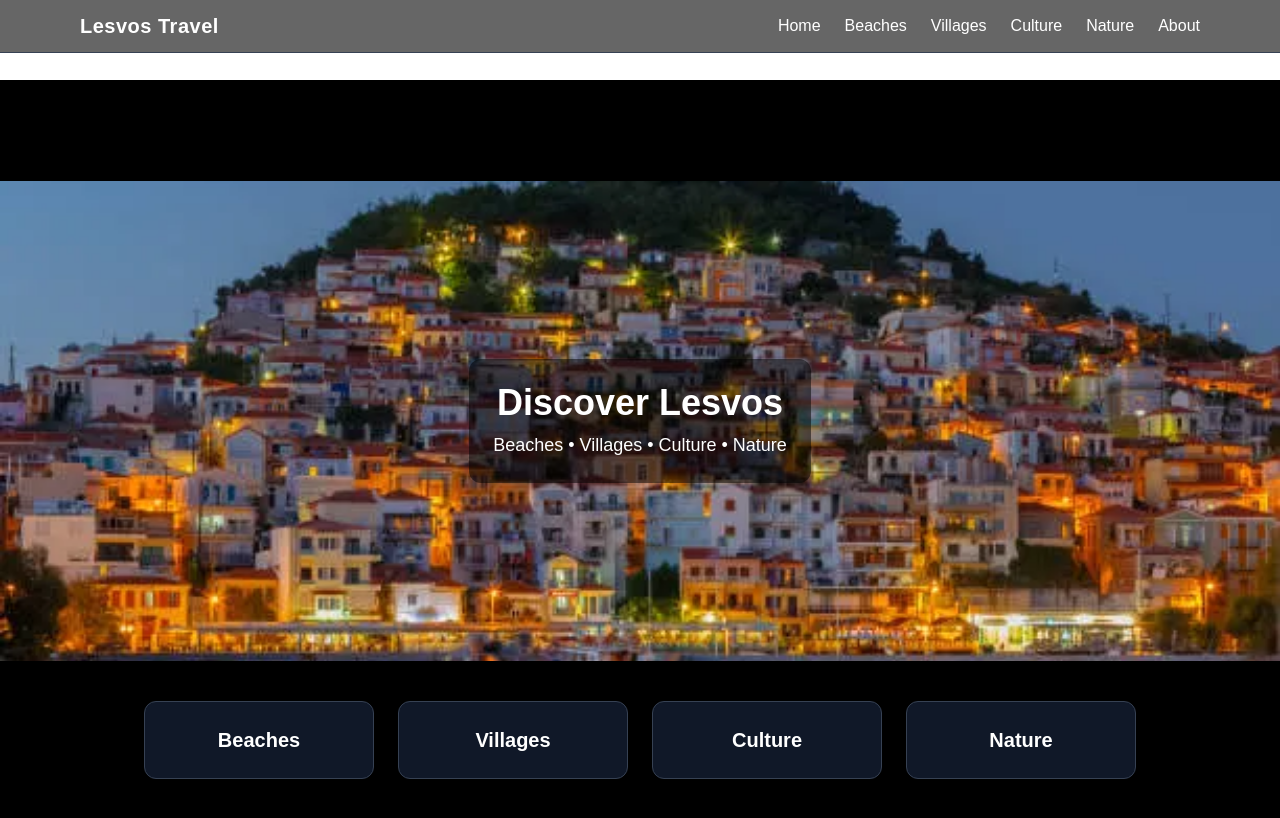
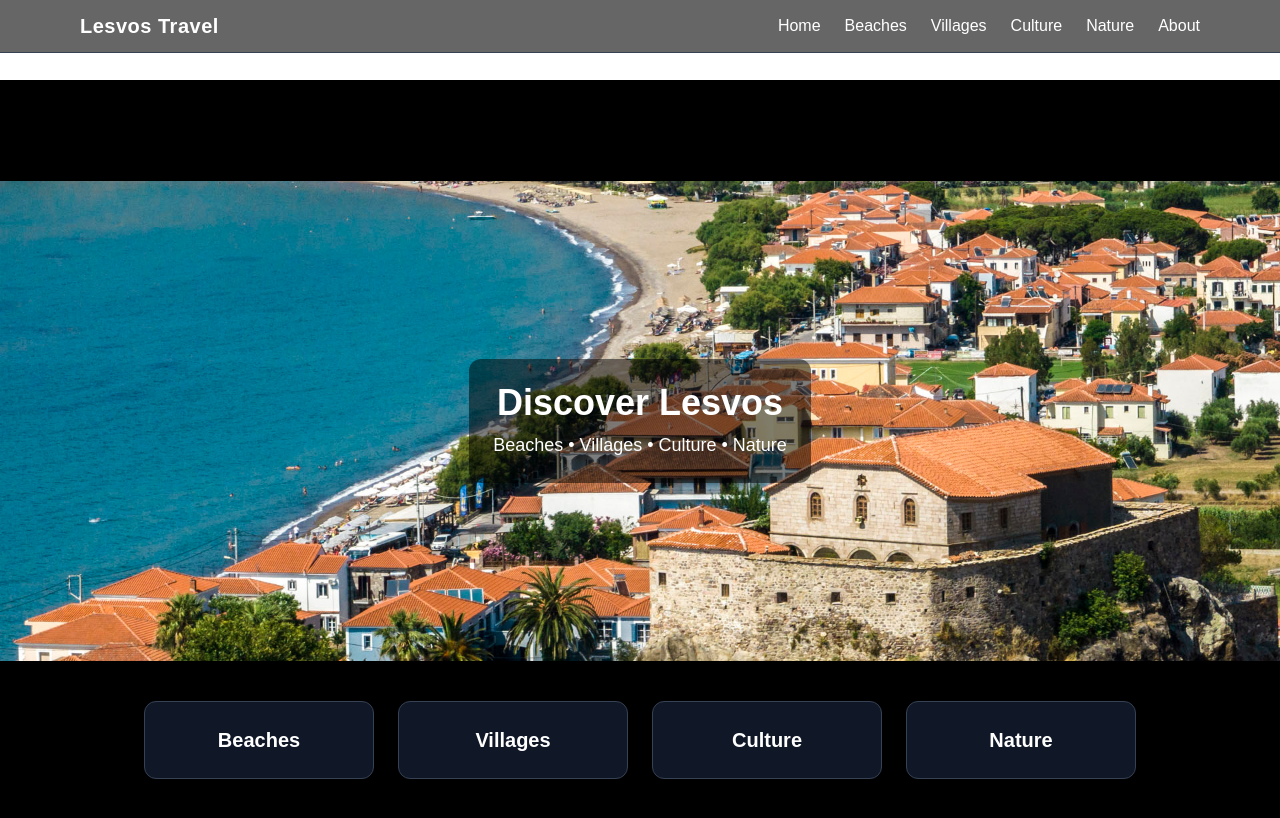
Before and after one commit to amamouridis/lesvos-travel-guide, a Next.js app: page / in a window 1280 px wide. Shown: the top 818 px of the page. Built offline with nearby package versions, Linux system fonts and the light colour scheme.

Commit message:
Add other photo for backround v5

```diff
--- a/src/app/page.tsx
+++ b/src/app/page.tsx
@@ -2,7 +2,7 @@ export default function Home() {
   return (
     <main className="flex flex-col items-center justify-center min-h-screen bg-black text-white">
       {/* Hero Section */}
-     <section className="w-full h-[60vh] bg-[url('/plomari.jpg')] bg-cover bg-center flex items-center justify-center">
+     <section className="w-full h-[60vh] bg-[url('/petra.jpg')] bg-cover bg-center flex items-center justify-center">
         <div className="bg-black/50 p-6 rounded-xl">
           <h1 className="text-4xl font-bold text-center">Discover Lesvos</h1>
           <p className="text-center mt-2 text-lg">Beaches • Villages • Culture • Nature</p>
```
